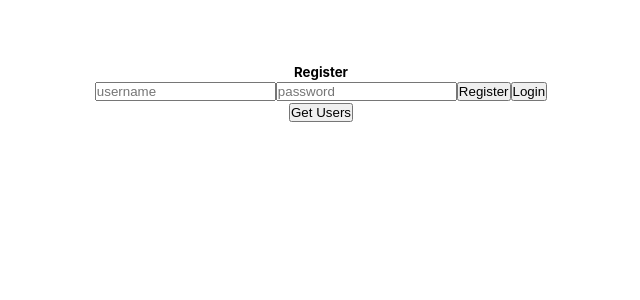
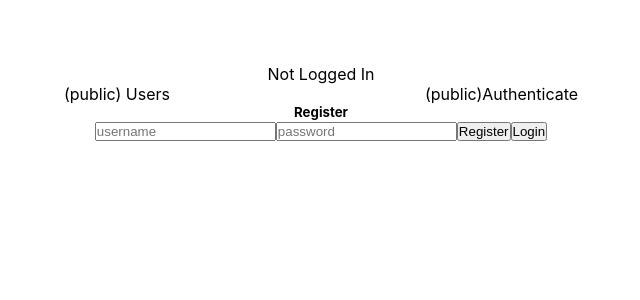
Before and after one commit to JoshuaHolloway/portfolio-1, a React (Create React App) app in the folder client/: page / in a window 1280 px wide. Shown: the top 300 px of the page, without its empty margins (319-959 px from the left). Built offline with nearby package versions, Linux system fonts and the light colour scheme.

Commit message:
added context for frontend auth

```diff
--- a/client/src/App.js
+++ b/client/src/App.js
@@ -1,5 +1,17 @@
-import { useState, useEffect } from 'react';
-import { Route } from 'react-router-dom';
+import { useState, useEffect, useCallback } from 'react';
+import {
+  BrowserRouter as Router,
+  Route,
+  Redirect,
+  Switch,
+} from 'react-router-dom';
+
+import NavLinks from './elements/components/NavLinks/NavLinks';
+
+import AuthPage from './elements/pages/AuthPage';
+
+import { AuthContext } from './shared/context/auth-context';
+
 // ==============================================
 
 // import logo from './logo.svg';
@@ -10,47 +22,21 @@ import './App.css';
 const App = () => {
   // --------------------------------------------
 
+  const [isLoggedIn, setIsLoggedIn] = useState(false);
   const [users, setUsers] = useState([]);
-  const [username, setUsername] = useState('');
-  const [password, setPassword] = useState('');
+
+  // -Create function only once
+  const login = useCallback(() => {
+    setIsLoggedIn(true);
+  }, []);
+
+  const logout = useCallback(() => {
+    setIsLoggedIn(false);
+  }, []);
 
   useEffect(() => {
     console.log('users: ', users);
   }, [users]);
-  useEffect(() => {
-    console.log('username: ', username);
-  }, [username]);
-  useEffect(() => {
-    console.log('password: ', password);
-  }, [password]);
-
-  // --------------------------------------------
-
-  useEffect(() => {}, []);
-
-  // --------------------------------------------
-
-  // https://developer.mozilla.org/en-US/docs/Web/API/Fetch_API/Using_Fetch#supplying_request_options
-  async function postData(endpoint = '', data = {}) {
-    // Default options are marked with *
-    const response = await fetch(
-      `${process.env.REACT_APP_BACKEND}${endpoint}`,
-      {
-        method: 'POST', // *GET, POST, PUT, DELETE, etc.
-        mode: 'cors', // no-cors, *cors, same-origin
-        cache: 'no-cache', // *default, no-cache, reload, force-cache, only-if-cached
-        credentials: 'same-origin', // include, *same-origin, omit
-        headers: {
-          'Content-Type': 'application/json',
-          // 'Content-Type': 'application/x-www-form-urlencoded',
-        },
-        redirect: 'follow', // manual, *follow, error
-        referrerPolicy: 'no-referrer', // no-referrer, *no-referrer-when-downgrade, origin, origin-when-cross-origin, same-origin, strict-origin, strict-origin-when-cross-origin, unsafe-url
-        body: JSON.stringify(data), // body data type must match "Content-Type" header
-      }
-    );
-    return response.json(); // parses JSON response into native JavaScript objects
-  }
 
   // --------------------------------------------
 
@@ -68,62 +54,38 @@ const App = () => {
 
   // --------------------------------------------
 
-  const onRegisterHandler = async (e) => {
-    e.preventDefault();
-
-    const data = await postData('/auth/register', { username, password });
-    console.log('data: ', data);
-  };
-
-  // --------------------------------------------
-
-  const onLoginHandler = async (e) => {
-    e.preventDefault();
-
-    const data = await postData('/auth/login', { username, password });
-    console.log('data: ', data);
-  };
-
-  // --------------------------------------------
-
   const getUsersHandler = async () => {
     const users = await getData('/users');
     console.log('users: ', users);
+    setUsers(users);
   };
 
   // --------------------------------------------
 
   return (
-    <div className='App'>
-      <form>
-        <h5>Register</h5>
+    // -When the value of any of thse change the ne value
+    //  is passed down to the components that are interested.
+    <AuthContext.Provider value={{ isLoggedIn, login, logout }}>
+      <Router>
+        <div className='App'>
+          <div>{isLoggedIn ? 'Logged In' : 'Not Logged In'}</div>
 
-        <label htmlFor='username'>
-          <input
-            id='username'
-            type='text'
-            placeholder='username'
-            onChange={(e) => setUsername(e.target.value)}
-            value={username}
-          />
-        </label>
+          <NavLinks />
 
-        <label htmlFor='password'>
-          <input
-            id='password'
-            type='text'
-            placeholder='password'
-            onChange={(e) => setPassword(e.target.value)}
-            value={password}
-          />
-        </label>
+          <Switch>
+            <Route path='/'>
+              <AuthPage />
+            </Route>
 
-        <button onClick={onRegisterHandler}>Register</button>
-        <button onClick={onLoginHandler}>Login</button>
-      </form>
+            <Route path='/'>
+              <button onClick={getUsersHandler}>Get Users</button>
+            </Route>
 
-      <button onClick={getUsersHandler}>Get Users</button>
-    </div>
+            <Redirect to='/auth' />
+          </Switch>
+        </div>
+      </Router>
+    </AuthContext.Provider>
   );
 
   // --------------------------------------------
--- /dev/null
+++ b/client/src/elements/components/NavLinks/NavLinks.js
@@ -0,0 +1,33 @@
+import { useContext } from 'react';
+
+import { AuthContext } from '../../../shared/context/auth-context';
+
+import x from './NavLinks.module.css';
+
+// ==============================================
+
+const NavLinks = (props) => {
+  // --------------------------------------------
+
+  // -auth contains an object that contains
+  //  the latest context.
+  // -NavLinks will re-render any time
+  //  the context we are listenig to changes.
+  const auth = useContext(AuthContext);
+
+  // --------------------------------------------
+
+  return (
+    <ul className={x['nav-links']}>
+      <li>(public) Users</li>
+      {auth.isLoggedIn && <li>(restricted) Account Dashboard</li>}
+      {!auth.isLoggedIn && <li>(public)Authenticate</li>}
+    </ul>
+  );
+
+  // --------------------------------------------
+};
+
+// ==============================================
+
+export default NavLinks;
--- /dev/null
+++ b/client/src/elements/components/NavLinks/NavLinks.module.css
@@ -0,0 +1,5 @@
+.nav-links {
+  list-style: none;
+  display: flex;
+  justify-content: space-evenly;
+}
--- /dev/null
+++ b/client/src/elements/pages/AuthPage.js
@@ -0,0 +1,112 @@
+import { useState, useEffect, useContext } from 'react';
+
+import { AuthContext } from '../../shared/context/auth-context';
+
+// ==============================================
+
+const AuthPage = () => {
+  const auth = useContext(AuthContext);
+  // --------------------------------------------
+
+  const [username, setUsername] = useState('');
+  const [password, setPassword] = useState('');
+
+  useEffect(() => {
+    console.log('username: ', username);
+  }, [username]);
+  useEffect(() => {
+    console.log('password: ', password);
+  }, [password]);
+
+  // --------------------------------------------
+
+  // https://developer.mozilla.org/en-US/docs/Web/API/Fetch_API/Using_Fetch#supplying_request_options
+  async function postData(endpoint = '', data = {}) {
+    // Default options are marked with *
+    const response = await fetch(
+      `${process.env.REACT_APP_BACKEND}${endpoint}`,
+      {
+        method: 'POST', // *GET, POST, PUT, DELETE, etc.
+        mode: 'cors', // no-cors, *cors, same-origin
+        cache: 'no-cache', // *default, no-cache, reload, force-cache, only-if-cached
+        credentials: 'same-origin', // include, *same-origin, omit
+        headers: {
+          'Content-Type': 'application/json',
+          // 'Content-Type': 'application/x-www-form-urlencoded',
+        },
+        redirect: 'follow', // manual, *follow, error
+        referrerPolicy: 'no-referrer', // no-referrer, *no-referrer-when-downgrade, origin, origin-when-cross-origin, same-origin, strict-origin, strict-origin-when-cross-origin, unsafe-url
+        body: JSON.stringify(data), // body data type must match "Content-Type" header
+      }
+    );
+    return response.json(); // parses JSON response into native JavaScript objects
+  }
+
+  // --------------------------------------------
+
+  async function getData(endpoint = '') {
+    // Default options are marked with *
+    try {
+      const response = await fetch(
+        `${process.env.REACT_APP_BACKEND}${endpoint}`
+      );
+      return response.json(); // parses JSON response into native JavaScript objects
+    } catch (err) {
+      console.log('error: ', err);
+    }
+  }
+
+  // --------------------------------------------
+
+  const onRegisterHandler = async (e) => {
+    e.preventDefault();
+
+    const data = await postData('/auth/register', { username, password });
+    console.log('data: ', data);
+  };
+
+  // --------------------------------------------
+
+  const onLoginHandler = async (e) => {
+    e.preventDefault();
+
+    const data = await postData('/auth/login', { username, password });
+    console.log('data: ', data);
+
+    auth.login();
+  };
+  // --------------------------------------------
+
+  return (
+    <form>
+      <h5>Register</h5>
+
+      <label htmlFor='username'>
+        <input
+          id='username'
+          type='text'
+          placeholder='username'
+          onChange={(e) => setUsername(e.target.value)}
+          value={username}
+        />
+      </label>
+
+      <label htmlFor='password'>
+        <input
+          id='password'
+          type='text'
+          placeholder='password'
+          onChange={(e) => setPassword(e.target.value)}
+          value={password}
+        />
+      </label>
+
+      <button onClick={onRegisterHandler}>Register</button>
+      <button onClick={onLoginHandler}>Login</button>
+    </form>
+  );
+};
+
+// ==============================================
+
+export default AuthPage;
--- /dev/null
+++ b/client/src/shared/context/auth-context.js
@@ -0,0 +1,9 @@
+import { createContext } from 'react';
+
+// ==============================================
+
+export const AuthContext = createContext({
+  isLoggedIn: false,
+  login: () => {},
+  logout: () => {},
+});
```
